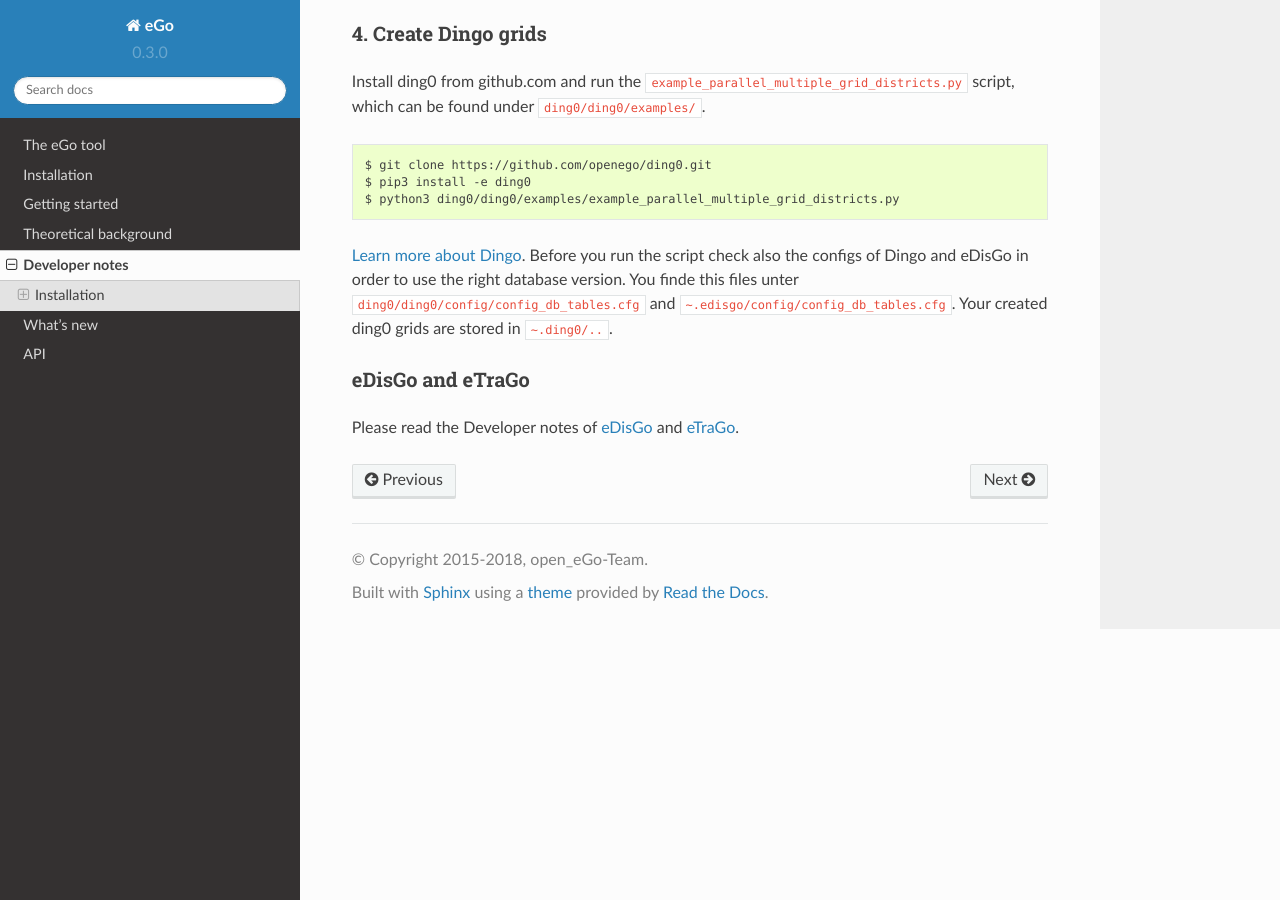
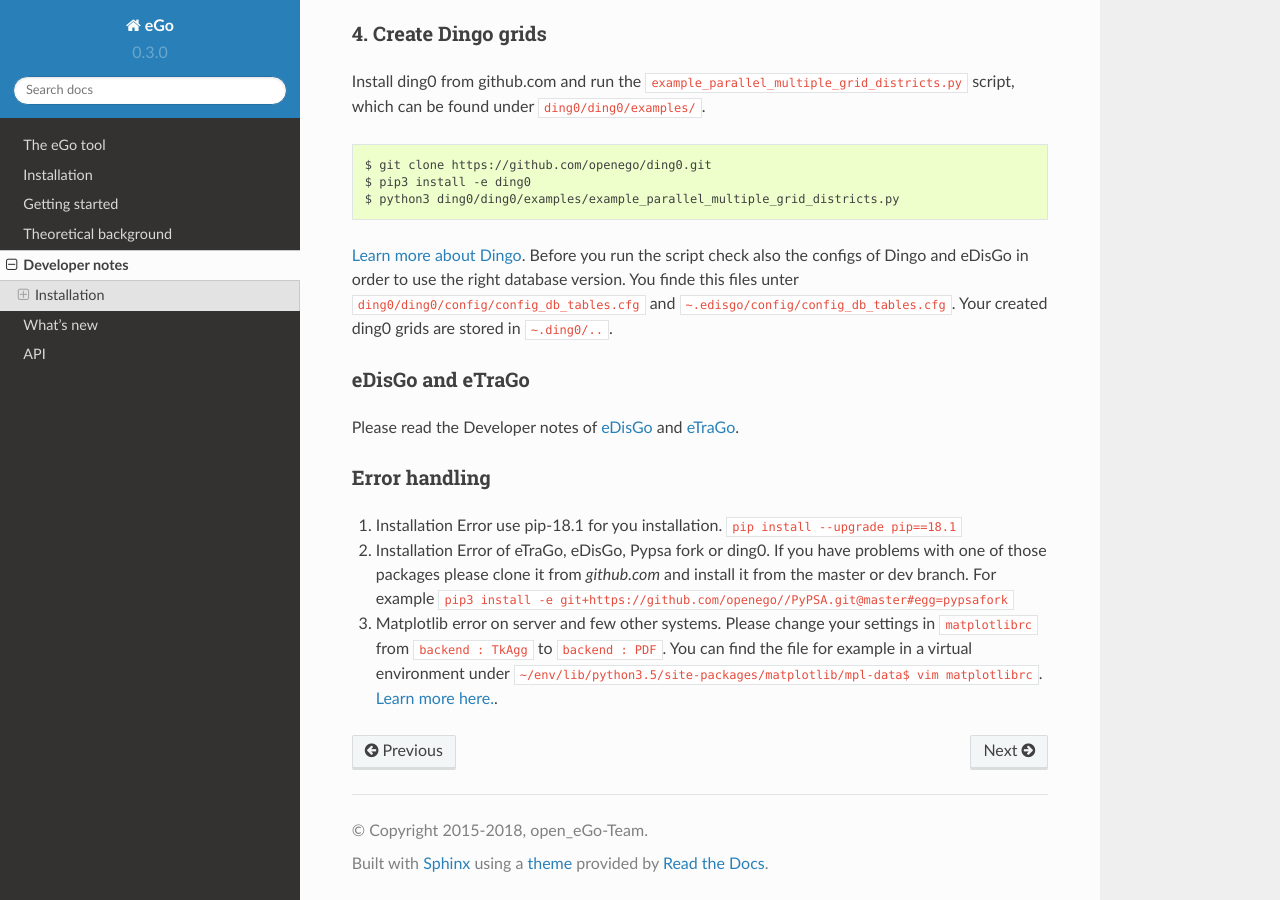
Before and after one commit to openego/eGo, a Sphinx documentation site: the page built from doc/developer.rst, in a window 1280 px wide and 900 px high, scrolled down 880 px. Built offline with Sphinx 7.4.7 and the Read the Docs theme 2.0.0, drawn with Linux system fonts in a browser that asks for light colours; formulas are drawn with MathJax 3.

Commit message:
update docu

```diff
--- a/doc/developer.rst
+++ b/doc/developer.rst
@@ -70,3 +70,21 @@
 Please read the Developer notes of
 `eDisGo <https://edisgo.readthedocs.io/en/dev/dev_notes.html>`_ and
 `eTraGo <https://etrago.readthedocs.io/en/latest/developer_notes.html>`_.
+
+
+Error handling
+--------------
+
+1. Installation Error use pip-18.1 for you installation.
+   ``pip install --upgrade pip==18.1``
+
+2. Installation Error of eTraGo, eDisGo, Pypsa fork or ding0.
+   If you have problems with one of those packages please clone it from
+   *github.com* and install it from the master or dev branch. For example
+   ``pip3 install -e git+https://github.com/openego//PyPSA.git@master#egg=pypsafork``
+
+3. Matplotlib error on server and few other systems. Please change your settings
+   in ``matplotlibrc`` from ``backend : TkAgg`` to ``backend : PDF``. You can
+   find the file for example in a virtual environment under
+   ``~/env/lib/python3.5/site-packages/matplotlib/mpl-data$ vim matplotlibrc``.
+   `Learn more here. <https://matplotlib.org/users/customizing.html#a-sample-matplotlibrc-file>`_.
--- a/doc/index.rst
+++ b/doc/index.rst
@@ -11,7 +11,7 @@
 
 
 .. note:: Note, the data source of eGo relies on
-          the Open Energy Database. - The registration for the public
+          the Open Energy Database.  The registration for the public
           accessible API can be found on
           `openenergy-platform.org/login <http://openenergy-platform.org/login/>`_.
 
--- a/doc/installation.rst
+++ b/doc/installation.rst
@@ -11,6 +11,8 @@
 
   $ pip3 install eGo --process-dependency-links
 
+Please ensure, that you are using pip version 18.1.
+Use ``pip install --upgrade pip==18.1`` to get the right pip version.
 
 
 Using virtual environment
@@ -109,3 +111,7 @@
   host = oe2.iws.cs.ovgu.de
   port = 5432
   pw = YourOEDBPassword
+
+
+
+Please find more information on *Developer notes*.
```
Also changed, not shown: doc/getting_started.rst (+49 -9 lines).
